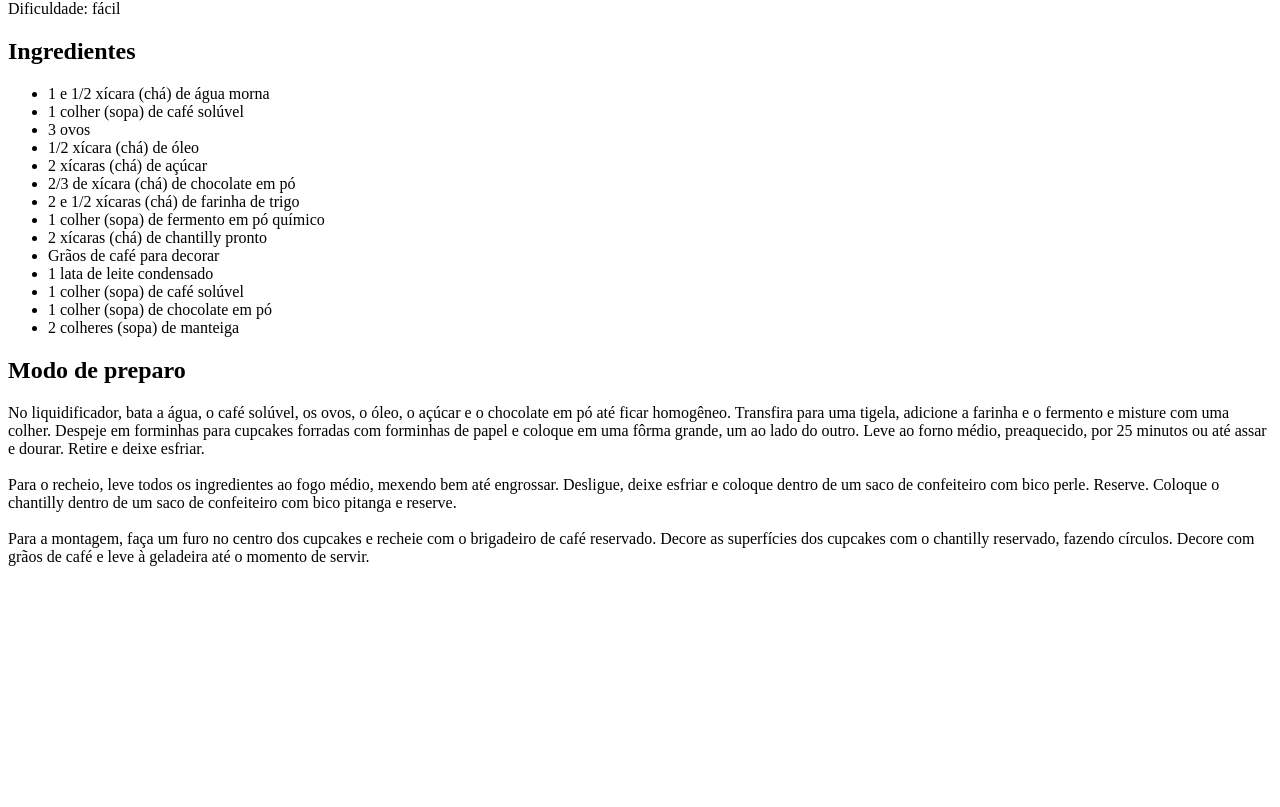
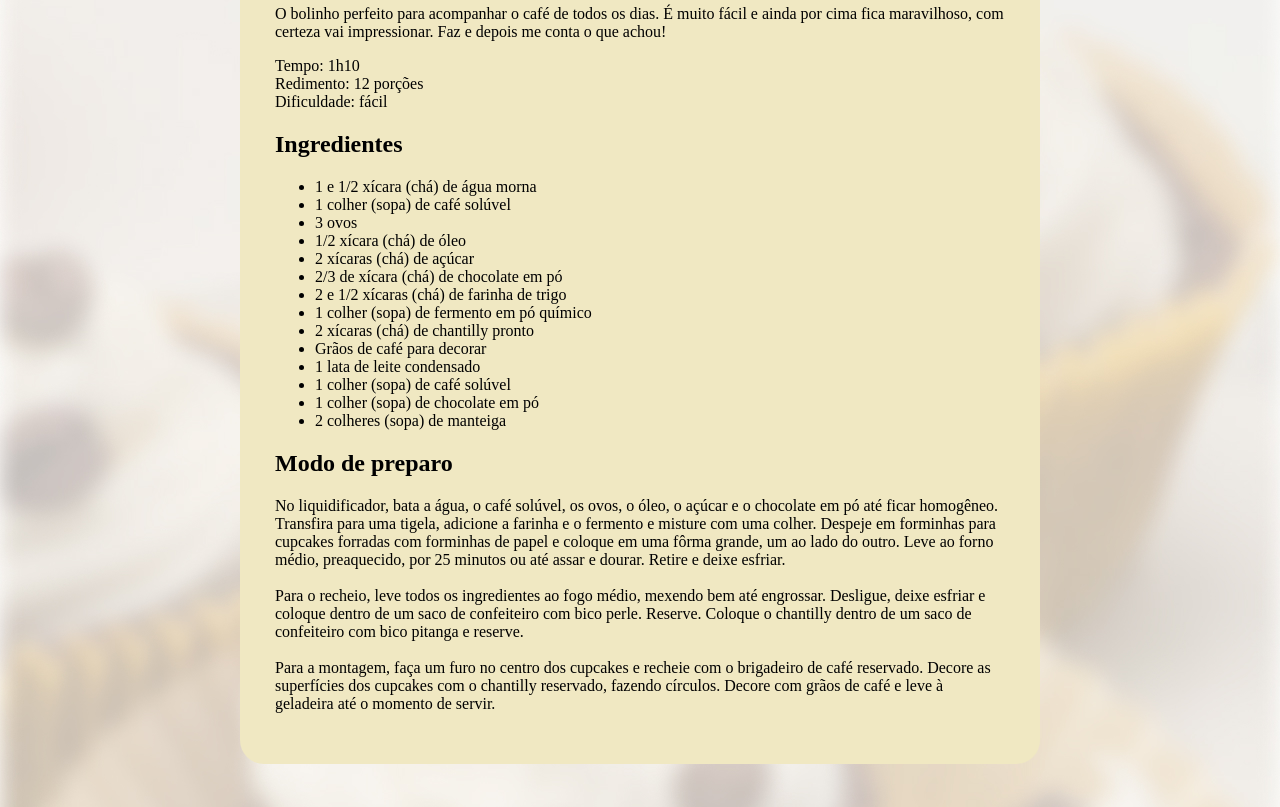
Before and after one commit to lucasgoesss/projeto, a plain HTML site: page index.html in a window 1280 px wide. Shown: the part 176-983 px from the top of the page. Before the commit the page ends 800 px from the top, so only its background shows below. Drawn offline with Linux system fonts and the light colour scheme.

Commit message:
imagem de fundo; estilo #page

```diff
--- a/style.css
+++ b/style.css
@@ -1,3 +1,17 @@
+body {
+  background-image: url(assets/bg.jpg);
+  background-size: cover;
+}
+
+#page {
+  box-sizing: border-box;
+  width: 800px;
+  padding: 35px;
+  background-color: #F0E8C2;
+  border-radius: 24px;
+  margin: 48px auto;
+}
+
 img {
   border-radius: 16px;
 }
```
